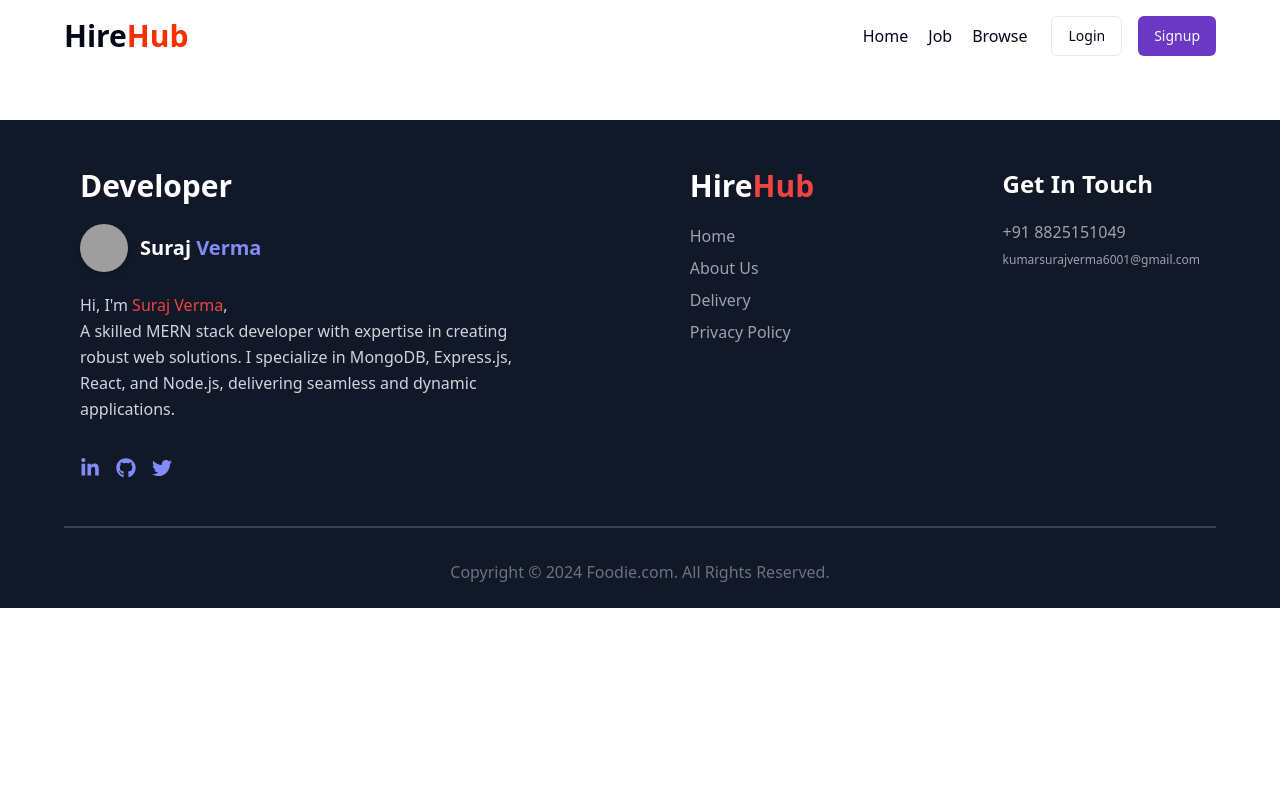
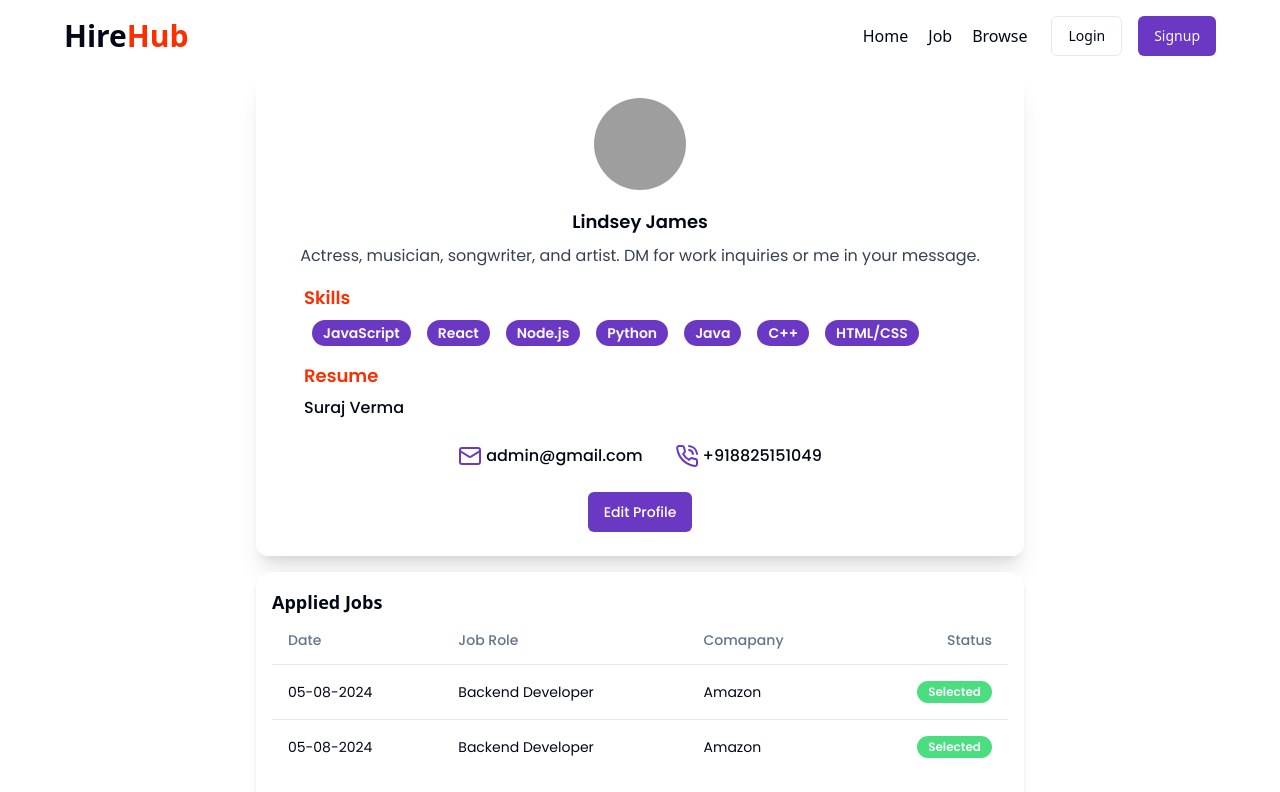
Before and after one commit to Himanshu8825/Job-Portal, a React (Vite) app in the folder frontend/: page /profile in a window 1280 px wide. Shown: the top 792 px of the page. Built offline with nearby package versions, Linux system fonts and the light colour scheme; grey boxes are pictures that could not be loaded.

Commit message:
Frontend changes done

```diff
--- a/frontend/src/App.jsx
+++ b/frontend/src/App.jsx
@@ -1,5 +1,15 @@
 import { Route, Routes } from 'react-router-dom';
-import { Browse, Footer, Home, Jobs, Login, Navbar, Signup } from './Index';
+import {
+  Browse,
+  DetailsPage,
+  Footer,
+  Home,
+  Jobs,
+  Login,
+  Navbar,
+  Profile,
+  Signup,
+} from './Index';
 
 const App = () => {
   return (
@@ -11,7 +21,9 @@ const App = () => {
         <Route path="/signup" element={<Signup />} />
         <Route path="/login" element={<Login />} />
         <Route path="/jobs" element={<Jobs />} />
+        <Route path='/details/:id' element={<DetailsPage />} />
         <Route path="/browse" element={<Browse />} />
+        <Route path="/profile" element={<Profile />} />
       </Routes>
 
       <Footer />
--- a/frontend/src/Redux/Slices/authSlice.js
+++ b/frontend/src/Redux/Slices/authSlice.js
@@ -4,14 +4,18 @@ const authSlice = createSlice({
   name: 'auth',
   initialState: {
     loading: false,
+    user: null,
   },
   reducers: {
     setLoading: (state, action) => {
       state.loading = action.payload;
     },
+    setUser: (state, action) => {
+      state.user = action.payload;
+    },
   },
 });
 
-export const { setLoading } = authSlice.actions;
+export const { setLoading, setUser } = authSlice.actions;
 
 export default authSlice.reducer;
--- /dev/null
+++ b/frontend/src/components/AppliedJobs.jsx
@@ -0,0 +1,44 @@
+
+import { Badge } from './ui/badge';
+import {
+  Table,
+  TableBody,
+  TableCaption,
+  TableCell,
+  TableHead,
+  TableHeader,
+  TableRow,
+} from './ui/table';
+
+const AppliedJobs = () => {
+  return (
+    <div className='poppins-medium'>
+      <Table>
+        <TableCaption>A list of your applied Jobs</TableCaption>
+        <TableHeader>
+          <TableRow>
+            <TableHead>Date</TableHead>
+            <TableHead>Job Role</TableHead>
+            <TableHead>Comapany</TableHead>
+            <TableHead className=" text-right">Status</TableHead>
+          </TableRow>
+        </TableHeader>
+        <TableBody>
+          {[1, 2].map((item, index) => (
+            <TableRow key={index}>
+              <TableCell>05-08-2024</TableCell>
+              <TableCell>Backend Developer</TableCell>
+              <TableCell>Amazon</TableCell>
+              <TableCell className=" text-right">
+
+                <Badge className=" bg-green-400 hover:bg-green-600 cursor-pointer">Selected</Badge>
+              </TableCell>
+            </TableRow>
+          ))}
+        </TableBody>
+      </Table>
+    </div>
+  );
+};
+
+export default AppliedJobs;
--- a/frontend/src/components/Auth/Login.jsx
+++ b/frontend/src/components/Auth/Login.jsx
@@ -1,5 +1,5 @@
 import { USER_API } from '@/assets/constant';
-import { setLoading } from '@/Redux/Slices/authSlice';
+import { setLoading, setUser } from '@/Redux/Slices/authSlice';
 import axios from 'axios';
 import { Loader2 } from 'lucide-react';
 import { useState } from 'react';
@@ -48,6 +48,7 @@ const Login = () => {
         withCredentials: true,
       });
       if (res.data.success) {
+        dispatch(setUser(res.data.user));
         navigate('/');
         toast.success(res.data.message);
       }
@@ -124,7 +125,7 @@ const Login = () => {
               </RadioGroup>
             </div>
             {loading ? (
-              <Button className="">
+              <Button className="bg-[#6A38C2] hover:bg-[#4712a1]">
                 <Loader2 className="mr-2 h-4 w-4 animate-spin" />
                 Please wait...
               </Button>
--- /dev/null
+++ b/frontend/src/components/Profile/Profile.jsx
@@ -0,0 +1,92 @@
+import { AppliedJobs } from '@/Index';
+import { Mail, PhoneCall } from 'lucide-react';
+import { Avatar, AvatarImage } from '../ui/avatar';
+import { Badge } from '../ui/badge';
+import { Button } from '../ui/button';
+import { Label } from '../ui/label';
+
+const Profile = () => {
+  const skills = [
+    'JavaScript',
+    'React',
+    'Node.js',
+    'Python',
+    'Java',
+    'C++',
+    'HTML/CSS',
+  ];
+
+  const isResume = true;
+
+  return (
+    <div>
+      <div className="bg-white poppins-medium rounded-xl shadow-xl  max-w-3xl mx-auto p-6">
+        <div className="flex flex-col items-center ">
+          <Avatar className="w-24 h-24 rounded-full border-2 border-white">
+            <AvatarImage src="https://github.com/shadcn.png" alt="Profile" />
+          </Avatar>
+
+          <h2 className="text-lg font-semibold mt-4">Lindsey James</h2>
+
+          <p className="text-center text-gray-700 mt-2">
+            Actress, musician, songwriter, and artist. DM for work inquiries or{' '}
+            me in your message.
+          </p>
+
+          <div className='w-full max-w-2xl'>
+            <h1 className=" mt-4 text-lg font-bold text-[#F83002] ">Skills</h1>
+            {skills.length !== 0
+              ? skills.map((skill, index) => (
+                  <Badge
+                    key={index}
+                    className="text-sm m-2 bg-[#6A38C2] hover:bg-[#5b30a6] "
+                  >
+                    {skill}
+                  </Badge>
+                ))
+              : 'NA'}
+          </div>
+
+          <div className="grid w-full    mt-2 gap-1.5 max-w-2xl  ">
+            <Label className="text-lg  font-bold text-[#F83002]">Resume</Label>
+
+            {isResume ? (
+              <a
+                target="blank"
+                href="https://youtube.com"
+                className="  font-medium w-full  hover:underline cursor-pointer"
+              >
+                Suraj Verma
+              </a>
+            ) : (
+              'NA'
+            )}
+          </div>
+
+          <div className="flex items-center gap-8 mt-6">
+            <div className="flex justify-center items-center gap-1">
+              <Mail className="text-[#6A38C2]" />
+              <span className="font-medium"> admin@gmail.com </span>
+            </div>
+            <div className="flex justify-center items-center gap-1">
+              <PhoneCall className="text-[#6A38C2]" />
+              <span className=" font-medium ">+918825151049</span>
+            </div>
+          </div>
+
+          <div className="mt-6 flex space-x-4">
+            <Button className=" bg-[#6A38C2] hover:bg-[#5b30a6]  text-white px-4 py-2 rounded-md ">
+              Edit Profile
+            </Button>
+          </div>
+        </div>
+      </div>
+      <div className="max-w-3xl mx-auto bg-white rounded-2xl mt-4 p-4 shadow-md">
+        <h1 className=" font-bold text-lg">Applied Jobs</h1>
+        <AppliedJobs />
+      </div>
+    </div>
+  );
+};
+
+export default Profile;
--- a/frontend/src/components/shared/JobCard.jsx
+++ b/frontend/src/components/shared/JobCard.jsx
@@ -19,7 +19,7 @@ const JobCard = () => {
     <div>
       {jobPositions.map((job, index) => {
         return (
-          <div className="p-6 poppins-medium rounded-xl  hover:shadow-xl bg-white border border-gray-200 cursor-pointer transition-all  duration-300">
+          <div key={index} className="p-6 poppins-medium rounded-xl  hover:shadow-xl bg-white border border-gray-200 cursor-pointer transition-all  duration-300">
             <div>
               <h1 className=" font-medium text-lg">{job.companyName}</h1>
               <p className=" text-sm text-gray-500">{job.country}</p>
--- a/frontend/src/components/shared/Navbar.jsx
+++ b/frontend/src/components/shared/Navbar.jsx
@@ -1,13 +1,14 @@
 import { PopoverTrigger } from '@radix-ui/react-popover';
 import { AiOutlineLogout } from 'react-icons/ai';
 import { FiUser } from 'react-icons/fi';
+import { useSelector } from 'react-redux';
 import { Link } from 'react-router-dom';
 import { Avatar, AvatarImage } from '../ui/avatar';
 import { Button } from '../ui/button';
 import { Popover, PopoverContent } from '../ui/popover';
 
 const Navbar = () => {
-  const user = false;
+  const { user } = useSelector((state) => state.auth);
   return (
     <div className="hidden lg:block bg-white px-16 py-4">
       <div className="flex items-center justify-between">
@@ -82,7 +83,7 @@ const Navbar = () => {
                         variant="link"
                         className="h-6 w-14 font-medium text-md"
                       >
-                        Profile
+                        <Link to="/profile">Profile</Link>
                       </Button>
                     </div>
                     <div className="flex items-center mt-2">
--- /dev/null
+++ b/frontend/src/components/ui/table.jsx
@@ -0,0 +1,83 @@
+import * as React from "react"
+
+import { cn } from "@/lib/utils"
+
+const Table = React.forwardRef(({ className, ...props }, ref) => (
+  <div className="relative w-full overflow-auto">
+    <table
+      ref={ref}
+      className={cn("w-full caption-bottom text-sm", className)}
+      {...props} />
+  </div>
+))
+Table.displayName = "Table"
+
+const TableHeader = React.forwardRef(({ className, ...props }, ref) => (
+  <thead ref={ref} className={cn("[&_tr]:border-b", className)} {...props} />
+))
+TableHeader.displayName = "TableHeader"
+
+const TableBody = React.forwardRef(({ className, ...props }, ref) => (
+  <tbody
+    ref={ref}
+    className={cn("[&_tr:last-child]:border-0", className)}
+    {...props} />
+))
+TableBody.displayName = "TableBody"
+
+const TableFooter = React.forwardRef(({ className, ...props }, ref) => (
+  <tfoot
+    ref={ref}
+    className={cn("border-t bg-muted/50 font-medium [&>tr]:last:border-b-0", className)}
+    {...props} />
+))
+TableFooter.displayName = "TableFooter"
+
+const TableRow = React.forwardRef(({ className, ...props }, ref) => (
+  <tr
+    ref={ref}
+    className={cn(
+      "border-b transition-colors hover:bg-muted/50 data-[state=selected]:bg-muted",
+      className
+    )}
+    {...props} />
+))
+TableRow.displayName = "TableRow"
+
+const TableHead = React.forwardRef(({ className, ...props }, ref) => (
+  <th
+    ref={ref}
+    className={cn(
+      "h-12 px-4 text-left align-middle font-medium text-muted-foreground [&:has([role=checkbox])]:pr-0",
+      className
+    )}
+    {...props} />
+))
+TableHead.displayName = "TableHead"
+
+const TableCell = React.forwardRef(({ className, ...props }, ref) => (
+  <td
+    ref={ref}
+    className={cn("p-4 align-middle [&:has([role=checkbox])]:pr-0", className)}
+    {...props} />
+))
+TableCell.displayName = "TableCell"
+
+const TableCaption = React.forwardRef(({ className, ...props }, ref) => (
+  <caption
+    ref={ref}
+    className={cn("mt-4 text-sm text-muted-foreground", className)}
+    {...props} />
+))
+TableCaption.displayName = "TableCaption"
+
+export {
+  Table,
+  TableHeader,
+  TableBody,
+  TableFooter,
+  TableHead,
+  TableRow,
+  TableCell,
+  TableCaption,
+}
```
Also changed, not shown: frontend/src/Index.js (+8 -2 lines), frontend/src/components/Job.jsx (+10 -1 lines), frontend/src/pages/DetailsPage.jsx (added, +78 -0 lines).
